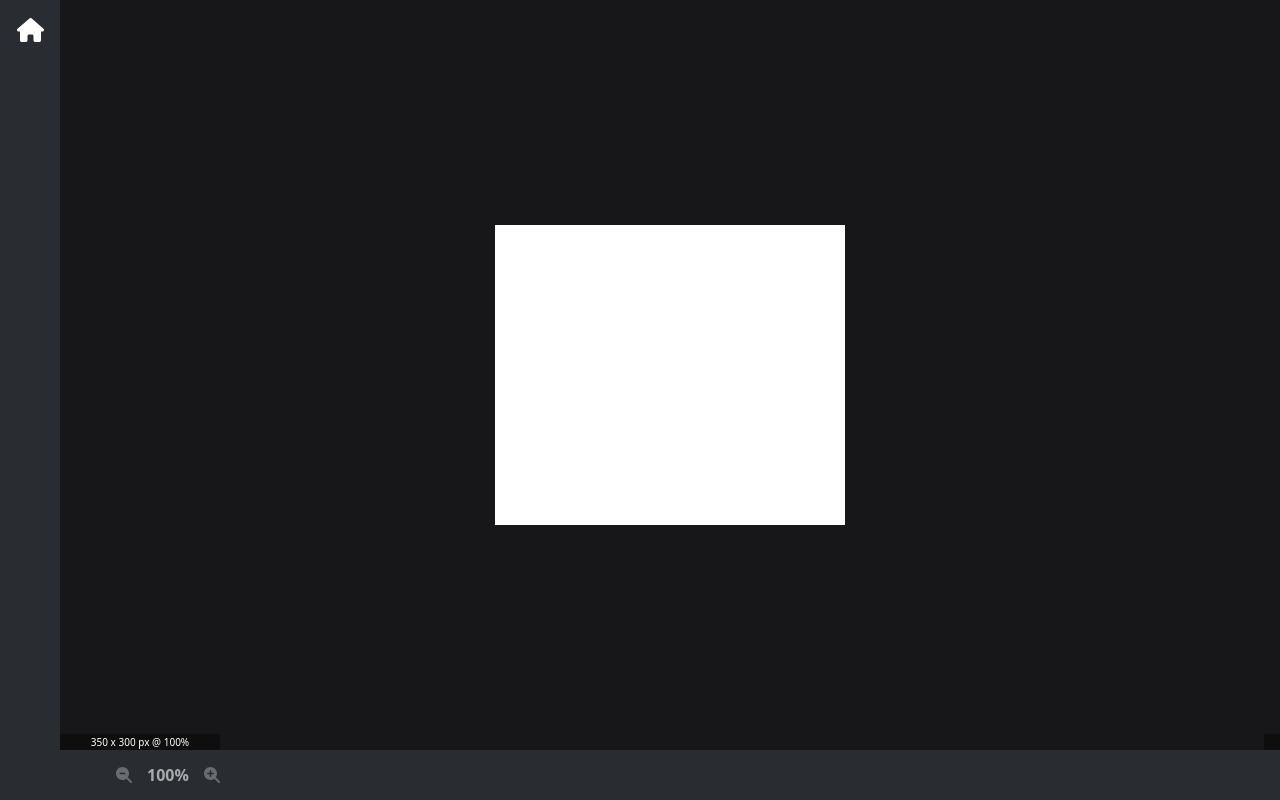
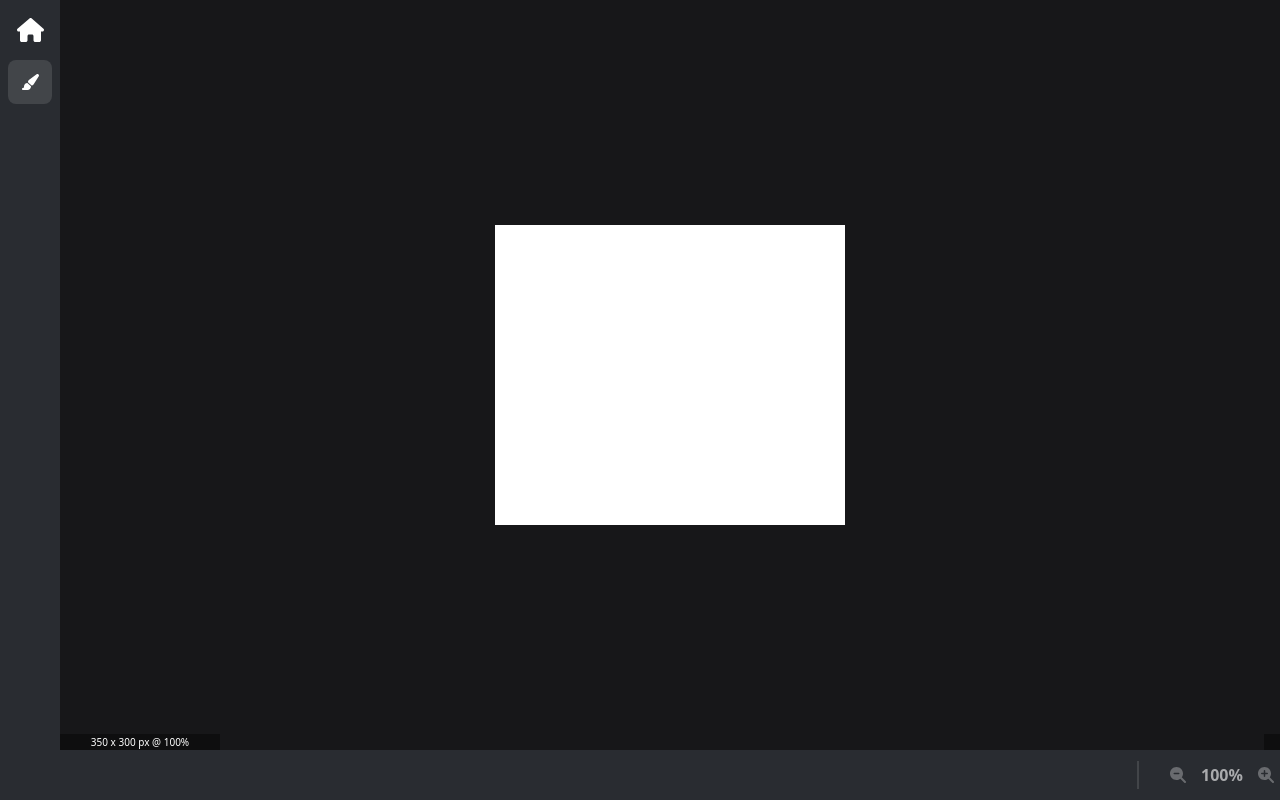
Before and after one commit to RubenEscobar82/drawing-app, a React (Vite) app: page / in a window 1280 px wide. Both pictures are taken after a click on the button "From scratch". Built offline with nearby package versions, Linux system fonts and the light colour scheme.

Commit message:
Apply css grid layout

```diff
--- a/src/components/Canvas/Canvas.module.scss
+++ b/src/components/Canvas/Canvas.scss
@@ -1,14 +1,18 @@
 $scrollHolderSize: 16px;
 $imageInfoWidth: 160px;
 
-.canvasContainer {
+.canvasWrapper {
   width: 100%;
   height: 100%;
   display: flex;
   justify-content: center;
   align-items: center;
+  position: relative;
+  overflow: hidden;
 
-  canvas {
+  #displayCanvas {
+    width: 100%;
+    height: 100%;
     touch-action: none;
     user-select: none;
   }
--- a/src/components/Canvas/Canvas.tsx
+++ b/src/components/Canvas/Canvas.tsx
@@ -17,7 +17,7 @@ import {
   float2Percentage,
 } from "@src/helpers";
 import { CursorPosition } from "@src/types";
-import styles from "./Canvas.module.scss";
+import "./Canvas.scss";
 
 interface canvasProps {
   imgSrc?: string | null;
@@ -271,28 +271,33 @@ const Canvas: FC<canvasProps> = ({ imgSrc }) => {
   }, [displayCanvasConfig]);
 
   useEffect(() => {
-    window.addEventListener("resize", handleResize);
+    const observer = new ResizeObserver((entries) => {
+      entries.forEach(handleResize);
+    });
 
-    return () => {
-      window.removeEventListener("resize", handleResize);
-    };
+    if (displayCanvasWrapperRef.current) {
+      observer.observe(displayCanvasWrapperRef.current);
+    }
+
+    return () => observer.disconnect();
   }, []);
 
   return (
-    <div className={styles.canvasContainer} ref={displayCanvasWrapperRef}>
+    <div className="canvasWrapper" ref={displayCanvasWrapperRef}>
       <canvas
+        id="displayCanvas"
         ref={displayCanvasRef}
         onWheel={handleWheel}
         onTouchStart={handleTouchStar}
         onTouchMove={handleTouchMove}
         onTouchEnd={handleTouchEnd}
       />
-      <div id={styles.imageInfoContainer}>
-        <div id={styles.imageInfo}>
+      <div id="imageInfoContainer">
+        <div id="imageInfo">
           {displayCanvasConfig.imgWidth} x {displayCanvasConfig.imgHeight} px @{" "}
           {float2Percentage(displayCanvasConfig.scale)}
         </div>
-        <div id={styles.horizontalScrollHolder}>
+        <div id="horizontalScrollHolder">
           <ScrollBar
             horizontal={true}
             contentLength={
@@ -303,9 +308,9 @@ const Canvas: FC<canvasProps> = ({ imgSrc }) => {
             onScroll={handleScrollPositionUpdate}
           />
         </div>
-        <div id={styles.spacer} />
+        <div id="spacer" />
       </div>
-      <div id={styles.verticalScrollHolder}>
+      <div id="verticalScrollHolder">
         <ScrollBar
           contentLength={
             displayCanvasConfig.imgHeight * displayCanvasConfig.scale
--- a/src/views/Workspace/Workspace.module.scss
+++ b/src/views/Workspace/Workspace.scss
@@ -2,16 +2,14 @@
 @use "@src/styles/abstracts/breakpoints" as bps;
 @use "@src/styles/abstracts/mixins" as mxs;
 
-$toolbar-size: 60px;
-$bottom-bar-size: 50px;
-$workspace-width: 100dvw;
-$workspace-height: 100dvh;
+$workspaceWidth: 100dvw;
+$workspaceHeight: 100dvh;
 
 #splash {
   position: absolute;
-  width: $workspace-width;
+  width: $workspaceWidth;
   min-width: 350px;
-  height: $workspace-height;
+  height: $workspaceHeight;
   min-height: 300px;
   background-color: $color-primary-dark;
   display: flex;
@@ -86,41 +84,75 @@ $workspace-height: 100dvh;
 }
 
 #workspace {
-  position: absolute;
-  width: $workspace-width;
-  height: $workspace-height;
+  $toggleHomeSize: 60px;
+
+  width: $workspaceWidth;
+  height: $workspaceHeight;
   background-color: $color-dark;
-  z-index: 0;
+  $toolButtonsSize: 44px;
 
-  .toolBar,
-  .bottomBar,
-  .canvasWrapper {
-    position: absolute;
-    box-sizing: border-box;
+  .toggleHome {
+    cursor: pointer;
+    display: flex;
+    align-items: center;
+    justify-content: center;
+    font-size: 1.5rem;
   }
 
-  .toolBar,
-  .bottomBar {
-    display: flex;
-    align-items: center;
+  #sideBar {
+    background-color: $color-primary-dark;
+    color: $color-light;
+
+    #menu {
+      ul,
+      ol {
+        list-style: none;
+        list-style-image: none;
+        margin: 0;
+        padding: 0;
+      }
+
+      .toggleHome {
+        width: $toggleHomeSize;
+        height: $toggleHomeSize;
+      }
+
+      #toolMenu {
+        .tool {
+          width: $toolButtonsSize;
+          height: $toolButtonsSize;
+          align-items: center;
+          border-radius: 8px;
+          cursor: pointer;
+          display: flex;
+          justify-content: center;
+          margin: auto;
+          position: relative;
+          color: $color-text-dim;
+
+          &:hover,
+          &.active {
+            background-color: $color-secondary;
+            color: $color-light;
+          }
+        }
+      }
+    }
+  }
+  #bottomBar {
     background-color: $color-primary-dark;
     color: $color-light;
 
     .toggleHome {
-      width: $toolbar-size;
-      height: $toolbar-size;
-      cursor: pointer;
-      display: flex;
-      align-items: center;
-      justify-content: center;
-      font-size: 1.5rem;
+      width: 50px;
+      height: 50px;
     }
 
     #zoom,
     #history,
     #file {
       align-items: center;
-      border-left: 2px solid var($color-secondary);
+      border-left: 2px solid $color-secondary;
       display: flex;
       flex-direction: row;
       height: 28px;
@@ -129,9 +161,11 @@ $workspace-height: 100dvh;
     }
 
     #zoom {
+      $zoomButtonHeight: 28px;
+
       #zoomLevel {
         width: 60px;
-        height: 28px;
+        height: $zoomButtonHeight;
         border-radius: 4px;
         color: $color-text-dim;
         cursor: pointer;
@@ -141,8 +175,8 @@ $workspace-height: 100dvh;
         transition: all 0.15s linear;
       }
       .zoomButton {
-        width: 28px;
-        height: 28px;
+        width: $zoomButtonHeight;
+        height: $zoomButtonHeight;
         cursor: pointer;
         border-radius: 4px;
         color: $color-text-dim;
@@ -164,34 +198,56 @@ $workspace-height: 100dvh;
     }
   }
 
-  .toolBar {
-    gap: 0.5rem;
-    justify-content: space-around;
-    align-items: center;
-  }
-
-  .bottomBar {
-    height: $bottom-bar-size;
-  }
-
   // For small screens
   @include mxs.respond-down(bps.$breakpoint-md) {
-    .toolBar {
-      bottom: 0;
-      left: 0;
-      right: 0;
-      height: $toolbar-size;
-      flex-direction: row;
+    $sideBarHeight: 50px;
+    $collapseHeight: 200px;
 
-      .toggleHome {
-        display: none;
+    display: grid;
+    grid-template-columns: 1fr;
+    grid-template-rows: $sideBarHeight 1fr auto;
+
+    #sideBar {
+      grid-column: 1;
+      grid-row: 3;
+      display: flex;
+      flex-flow: column-reverse;
+
+      #menu {
+        width: 100%;
+        height: $sideBarHeight;
+        display: flex;
+        align-items: center;
+        justify-content: flex-start;
+        overflow: auto;
+
+        #toolMenu {
+          display: flex;
+          flex-direction: row;
+          gap: 5px 5px;
+          margin: 0 8px;
+        }
+
+        .toggleHome {
+          display: none;
+        }
+      }
+
+      #collapse {
+        height: $collapseHeight;
+        width: 100%;
       }
     }
 
-    .bottomBar {
-      top: 0;
-      left: 0;
-      width: $workspace-width;
+    #main {
+      grid-column: 1;
+      grid-row: 2;
+      overflow: hidden;
+    }
+
+    #bottomBar {
+      grid-column: 1;
+      grid-row: 1;
 
       .toggleHome {
         display: flex;
@@ -201,47 +257,51 @@ $workspace-height: 100dvh;
         display: none;
       }
     }
-
-    .canvasWrapper {
-      width: $workspace-width;
-      height: calc($workspace-height - $toolbar-size - $bottom-bar-size);
-      left: 0;
-      top: $bottom-bar-size;
-    }
   }
 
   // For big screens
   @include mxs.respond-up(bps.$breakpoint-md) {
-    .toolBar {
-      top: 0;
-      bottom: 0;
-      left: 0;
-      width: $toolbar-size;
-      height: $workspace-height;
-      flex-direction: column;
-      justify-content: flex-start;
-      align-items: center;
+    $bottomBarHeight: 50px;
+    $collapseWidth: 320px;
+    $toolMenuWidth: 60px;
 
-      .toggleHome {
-        display: flex;
+    display: grid;
+    grid-template-columns: auto 1fr;
+    grid-template-rows: 1fr $bottomBarHeight;
+
+    #sideBar {
+      grid-column: 1;
+      grid-row: 1;
+      display: flex;
+      flex-flow: row;
+
+      #menu {
+        width: $toolMenuWidth;
+        height: 100%;
+      }
+
+      #collapse {
+        width: $collapseWidth;
+        height: 100%;
       }
     }
 
-    .bottomBar {
-      width: calc($workspace-width - $toolbar-size);
-      bottom: 0;
-      right: 0;
+    #main {
+      grid-column: 2;
+      grid-row: 1;
+      overflow: hidden;
+    }
+
+    #bottomBar {
+      grid-column: 1/3;
+      grid-row: 2;
+      display: flex;
+      align-items: center;
+      justify-content: flex-end;
 
       .toggleHome {
         display: none;
       }
     }
-
-    .canvasWrapper {
-      width: calc($workspace-width - $toolbar-size);
-      height: calc($workspace-height - $bottom-bar-size);
-      left: $toolbar-size;
-      top: 0;
-    }
   }
 }
--- a/src/views/Workspace/Workspace.tsx
+++ b/src/views/Workspace/Workspace.tsx
@@ -6,15 +6,17 @@ import {
   faHome,
   faMagnifyingGlassPlus,
   faMagnifyingGlassMinus,
+  faPaintBrush,
 } from "@fortawesome/free-solid-svg-icons";
 import { useCanvasContext, useZoom } from "@src/hooks";
 import { float2Percentage } from "@src/helpers";
 import { Step } from "@src/types";
-import styles from "./Workspace.module.scss";
+import "./Workspace.scss";
 
 const Workspace: FC = () => {
   const [currentStep, setCurrentStep] = useState<Step>(Step.SELECTING_IMAGE);
   const [imgSrc, setImgSrc] = useState<string | null>(null);
+  const [showToolDrawer, setShowToolDrawer] = useState(false);
 
   const { displayCanvasConfig } = useCanvasContext();
   const { handleZoom } = useZoom();
@@ -29,8 +31,12 @@ const Workspace: FC = () => {
 
   const toggleHome = () => setCurrentStep(Step.SELECTING_IMAGE);
 
+  const toggleShowToolDrawer = () => {
+    setShowToolDrawer(!showToolDrawer);
+  };
+
   const renderToggleHome = () => (
-    <div className={styles.toggleHome} onClick={toggleHome}>
+    <div className="toggleHome" onClick={toggleHome}>
       <FontAwesomeIcon icon={faHome} />
     </div>
   );
@@ -38,18 +44,18 @@ const Workspace: FC = () => {
   return (
     <>
       {currentStep === Step.SELECTING_IMAGE && (
-        <div id={styles.splash}>
-          <div className={styles.splashContent}>
+        <div id="splash">
+          <div className="splashContent">
             <h1>Drawing App</h1>
             <p>Upload an image or start from scratch.</p>
 
-            <label className={styles.fileUpload}>
+            <label className="fileUpload">
               <input type="file" accept="image/*" onChange={handleFileChange} />
               <FontAwesomeIcon icon={faUpload} /> Upload
             </label>
 
             <button
-              className={styles.blankButton}
+              className="blankButton"
               onClick={() => {
                 setImgSrc(null);
                 setCurrentStep(Step.DRAWING);
@@ -61,27 +67,37 @@ const Workspace: FC = () => {
         </div>
       )}
       {currentStep === Step.DRAWING && (
-        <div id={styles.workspace}>
-          <div className={styles.toolBar}>{renderToggleHome()}</div>
-          <div className={styles.canvasWrapper}>
+        <div id="workspace">
+          <div id="sideBar">
+            <div id="menu">
+              {renderToggleHome()}
+              <ul id="toolMenu">
+                <li className="tool active" onClick={toggleShowToolDrawer}>
+                  <FontAwesomeIcon icon={faPaintBrush} />
+                </li>
+              </ul>
+            </div>
+            {showToolDrawer && <div id="collapse"></div>}
+          </div>
+          <div id="main">
             <Canvas imgSrc={imgSrc} />
           </div>
-          <div className={styles.bottomBar}>
+          <div id="bottomBar">
             {renderToggleHome()}
-            <div id={styles.zoom}>
+            <div id="zoom">
               <div
-                className={styles.zoomButton}
+                className="zoomButton"
                 onClick={() =>
                   handleZoom({ scale: displayCanvasConfig.scale * 0.8 })
                 }
               >
                 <FontAwesomeIcon icon={faMagnifyingGlassMinus} />
               </div>
-              <div id={styles.zoomLevel}>
+              <div id="zoomLevel">
                 {float2Percentage(displayCanvasConfig.scale)}
               </div>
               <div
-                className={styles.zoomButton}
+                className="zoomButton"
                 onClick={() =>
                   handleZoom({ scale: displayCanvasConfig.scale * 1.1 })
                 }
```
